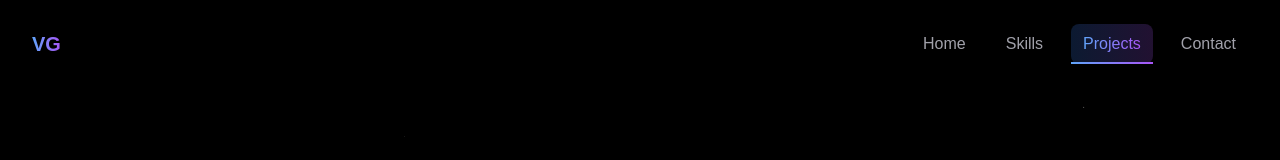
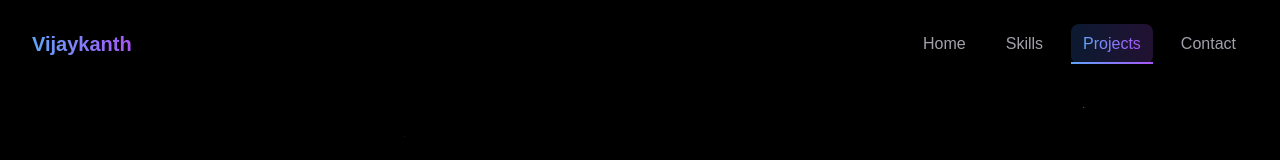
Before and after one commit to vijaykanth143/my-portfolio, a Next.js app: page / in a window 1280 px wide. Shown: the top 160 px of the page. Built offline with nearby package versions, Linux system fonts and the light colour scheme.

Commit message:
name chnage

```diff
--- a/src/app/page.tsx
+++ b/src/app/page.tsx
@@ -116,7 +116,7 @@ const Header: React.FC<HeaderProps> = ({ activeSection, setActiveStatus }) => {
             whileHover={{ scale: 1.05 }}
             className='text-xl font-bold bg-gradient-to-r from-blue-400 to-purple-500 text-transparent bg-clip-text'
           >
-            VG
+            Vijaykanth
           </motion.div>
 
           <div className='flex items-center'>
```
